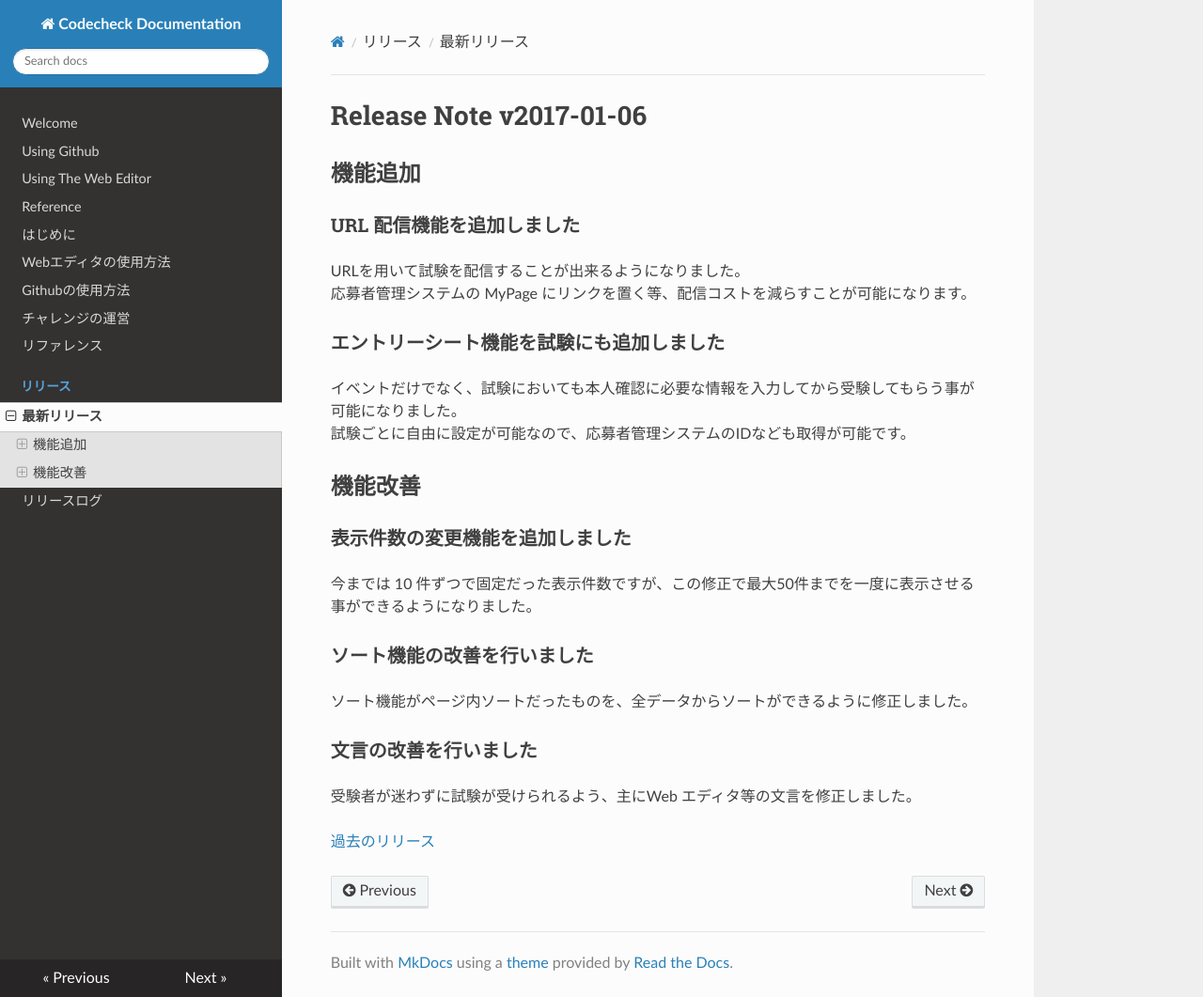
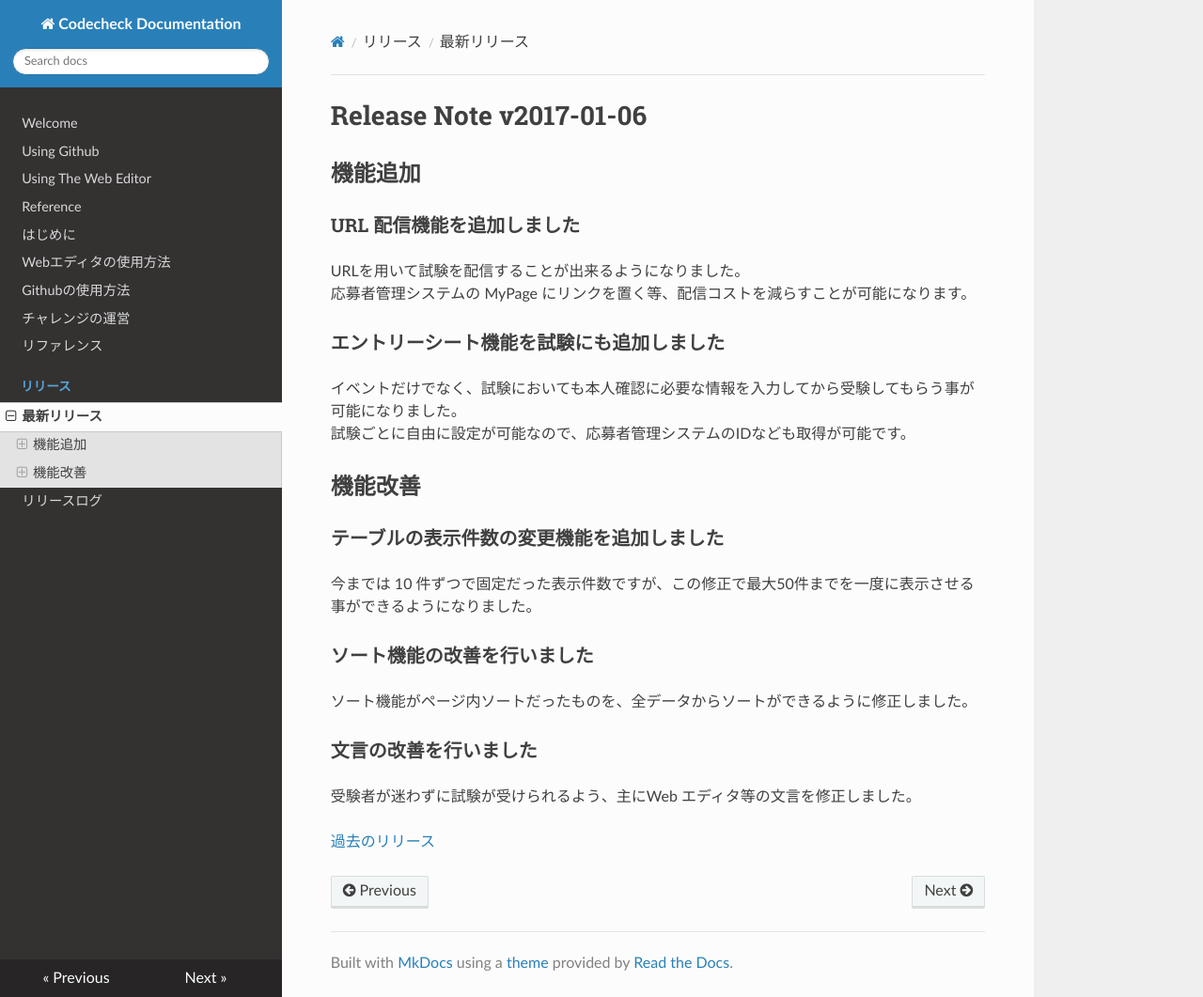
Before and after one commit to code-check/docs, an MkDocs documentation site: the page built from source/docs/ja/releases/latest.md, in a window 1280 px wide and 1061 px high. Shown: the whole window at 94% size. Built offline with MkDocs 1.6.1, drawn with Linux system fonts in a browser that asks for light colours; nearby versions of some CDN libraries; old or Windows-style settings are respelled for this version of MkDocs.

Commit message:
:recycle: specify where the "row number switch feature" is

```diff
--- a/source/docs/ja/releases/latest.md
+++ b/source/docs/ja/releases/latest.md
@@ -12,7 +12,7 @@ URLを用いて試験を配信することが出来るようになりました
 
 ## 機能改善
 
-### 表示件数の変更機能を追加しました
+### テーブルの表示件数の変更機能を追加しました
 今までは 10 件ずつで固定だった表示件数ですが、この修正で最大50件までを一度に表示させる事ができるようになりました。
 
 ### ソート機能の改善を行いました
```
Also changed, not shown: source/docs/ja/releases/log.md (+1 -1 lines).
